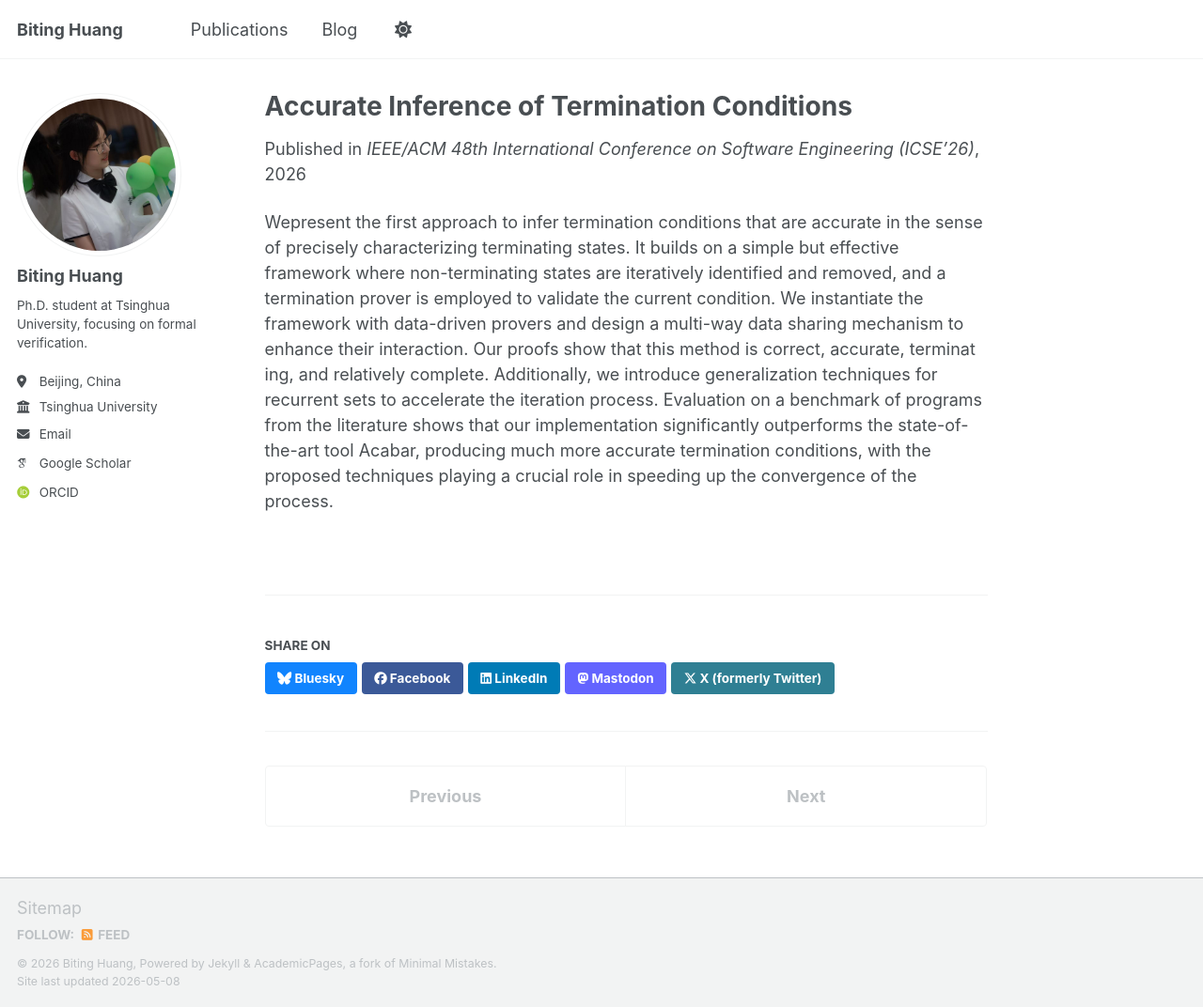
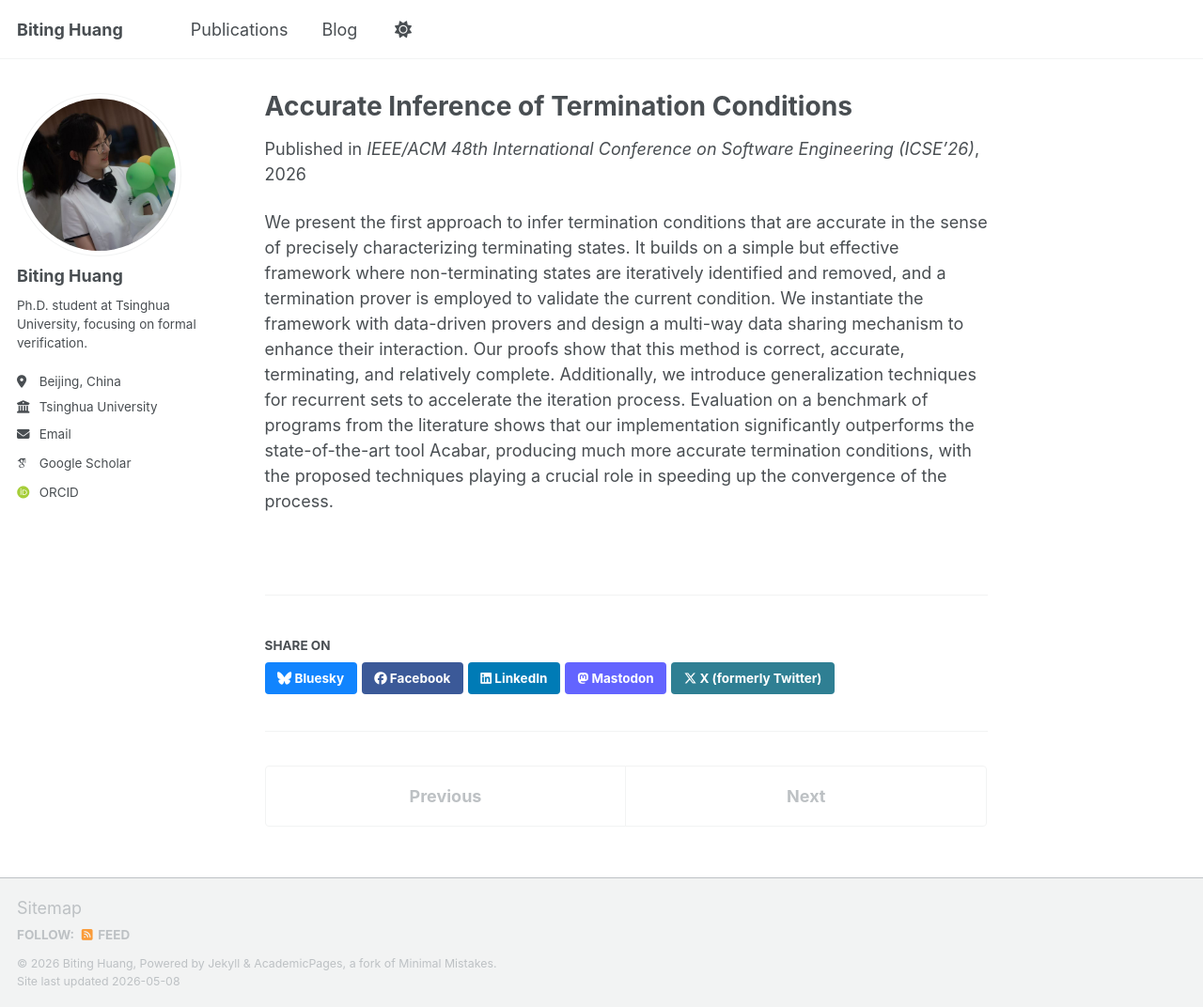
Before and after one commit to WHITE000CHOCOLATE/WHITE000CHOCOLATE.github.io, a Jekyll site: the page built from _publications/2026-1-icse.md, in a window 1280 px wide and 1072 px high. Shown: the whole window at 94% size. Built offline with Jekyll 4.4.1, drawn with Linux system fonts in a browser that asks for light colours; some web fonts are replaced; a script bundle is joined from its source files by our own code; library files that are not in the unit come from our copies.

Commit message:
publications

```diff
--- a/_publications/2026-1-icse.md
+++ b/_publications/2026-1-icse.md
@@ -10,5 +10,4 @@ paperurl: 'https://white000chocolate.github.io/files/icse26.pdf'
 # citation: 'Your Name, You. (2024). &quot;Paper Title Number 3.&quot; <i>GitHub Journal of Bugs</i>. 1(3).'
 ---
 
-Wepresent the first approach to infer termination conditions that are accurate in the sense of precisely characterizing terminating states. It builds on a simple but effective framework where non-terminating states are iteratively identified and removed, and a termination prover is employed to validate the current condition. We instantiate the framework with data-driven provers and design a multi-way data sharing mechanism to enhance their interaction. Our proofs show that this method is correct, accurate, terminat
-ing, and relatively complete. Additionally, we introduce generalization techniques for recurrent sets to accelerate the iteration process. Evaluation on a benchmark of programs from the literature shows that our implementation significantly outperforms the state-of-the-art tool Acabar, producing much more accurate termination conditions, with the proposed techniques playing a crucial role in speeding up the convergence of the process.
+We present the first approach to infer termination conditions that are accurate in the sense of precisely characterizing terminating states. It builds on a simple but effective framework where non-terminating states are iteratively identified and removed, and a termination prover is employed to validate the current condition. We instantiate the framework with data-driven provers and design a multi-way data sharing mechanism to enhance their interaction. Our proofs show that this method is correct, accurate, terminating, and relatively complete. Additionally, we introduce generalization techniques for recurrent sets to accelerate the iteration process. Evaluation on a benchmark of programs from the literature shows that our implementation significantly outperforms the state-of-the-art tool Acabar, producing much more accurate termination conditions, with the proposed techniques playing a crucial role in speeding up the convergence of the process.
```
